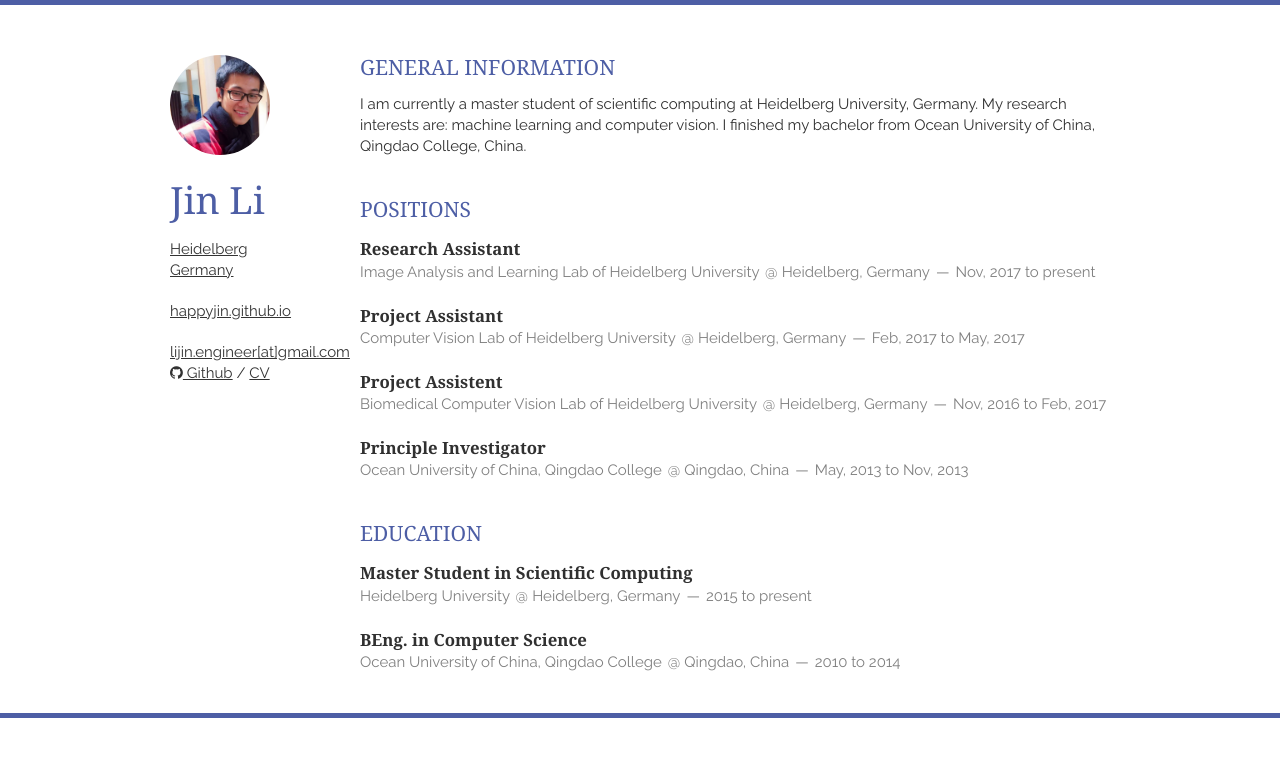
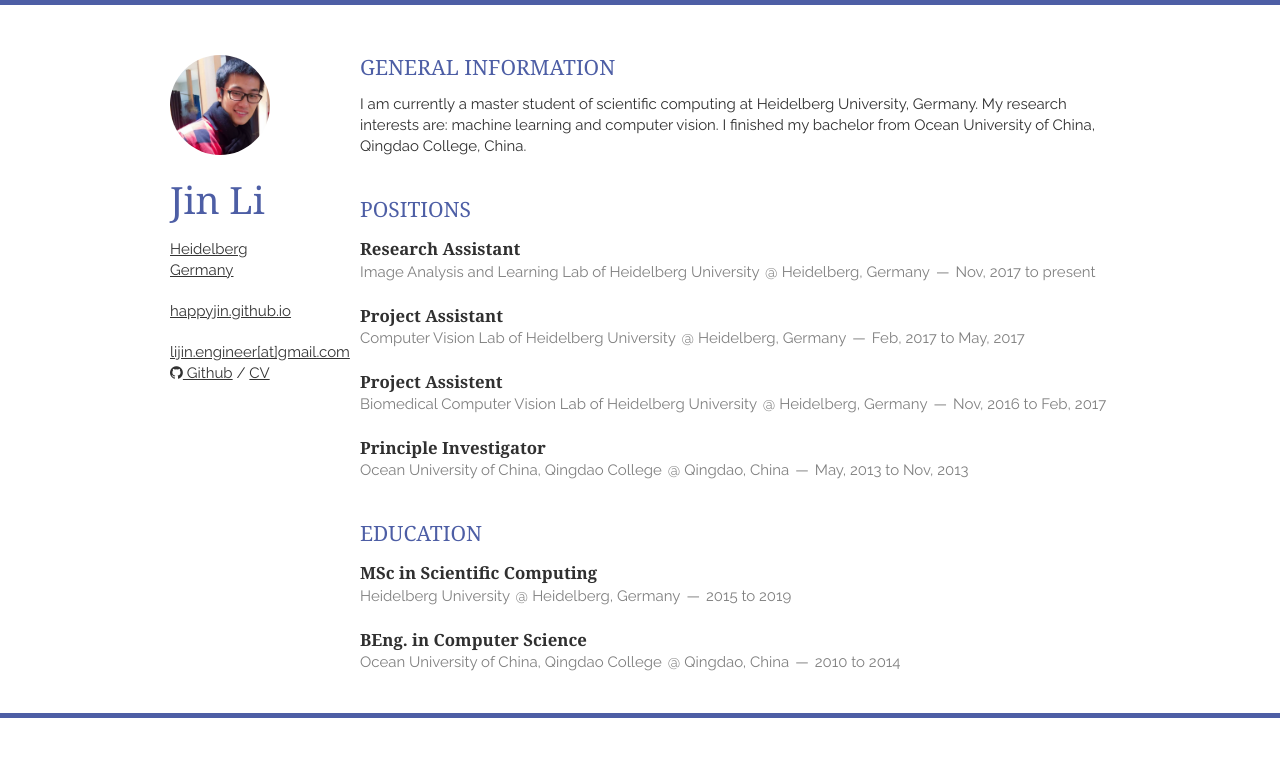
Before and after one commit to happyjin/happyjin.github.io, a Jekyll site: the page built from index.html, in a window 1280 px wide. Shown: the top 757 px of the page. Built offline with Jekyll 4.4.1, drawn with Linux system fonts in a browser that asks for light colours; nearby versions of some CDN libraries; Markdown is read by kramdown in place of the engine named in the settings; the list of posts is cut into pages by our own code.

Commit message:
Update education.html

```diff
--- a/_includes/education.html
+++ b/_includes/education.html
@@ -2,10 +2,10 @@
 	<h1>Education</h1>
 	<article>
 		<header>
-		<h1>Master Student in Scientific Computing</h1>
+		<h1>MSc in Scientific Computing</h1>
 		<!-- <span><a href="https://www.tugraz.at/">Heidelberg University, Germany</a></span> -->
 		<span>Heidelberg University</a></span>
-		<span><address>Heidelberg, Germany</address><time>2015 to present</time></span>
+		<span><address>Heidelberg, Germany</address><time>2015 to 2019</time></span>
 		</header>
 	</article>
 	<article>
```
